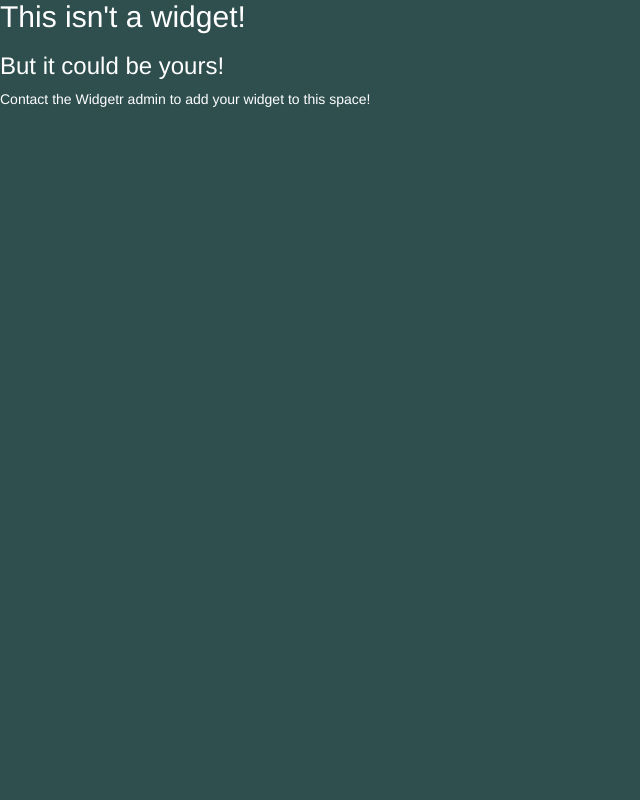
After one commit to mcgoddard/widgetr, a Flask app: page /not-a-widget in a window 1280 px wide. The commit adds this page. Shown: the whole page, without its empty margins (0-640 px from the left). Run offline with Flask 2, Linux system fonts and the light colour scheme; some libraries are stand-ins or nearby versions.

Commit message:
Added not-a-widget page

```diff
--- a/Widgetr/static/content/site.css
+++ b/Widgetr/static/content/site.css
@@ -52,6 +52,20 @@ html, body {
     width: 100%;
 }
 
+#not-a-widget-container {
+    height: 100%;
+    width: 100%;
+    background-color: darkslategrey;
+    color: white;
+    padding: 0px;
+    margin: 0px;
+}
+
+#widget-title {
+    margin:0px;
+    padding:0px;
+}
+
 .third-row {
     height: 33.2%;
     margin: 0px;
--- /dev/null
+++ b/Widgetr/templates/not-a-widget.html
@@ -0,0 +1,13 @@
+{% extends "layout.html" %}
+
+{% block content %}
+
+<div id="not-a-widget-container">
+
+    <h2 id="widget-title">This isn't a widget!</h2>
+    <h3>But it could be yours!</h3>
+
+    <p>Contact the Widgetr admin to add your widget to this space!</p>
+
+</div>
+{% endblock %}
--- a/Widgetr/views.py
+++ b/Widgetr/views.py
@@ -44,6 +44,9 @@ def delete_host(host_id):
     data_access_layer.delete('hosts', 'id', host_id)
     return redirect(url_for('admin'))
 
+@app.route('/not-a-widget', methods=['GET'])
+def not_a_widget():
+    return render_template('not-a-widget.html')
 
 @app.route('/home')
 def home():
```
Also changed, not shown: 4 other files.
